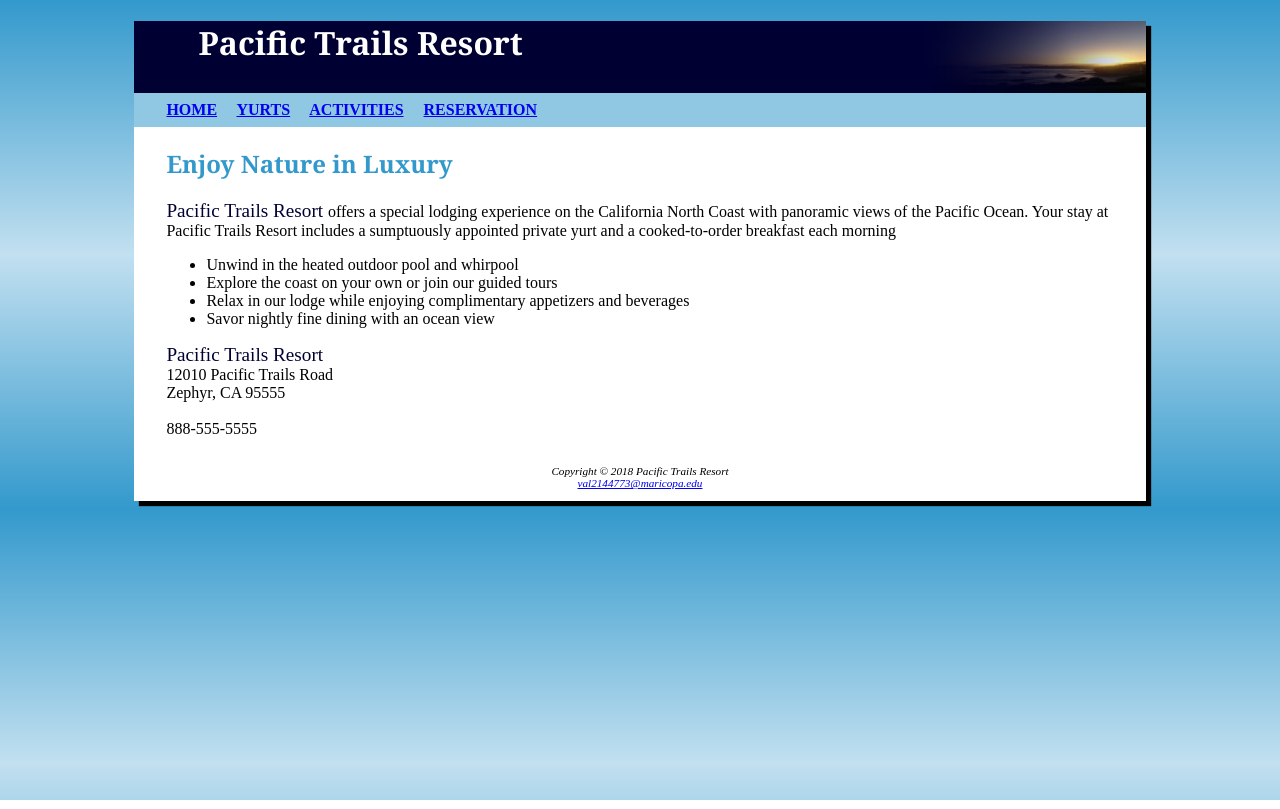
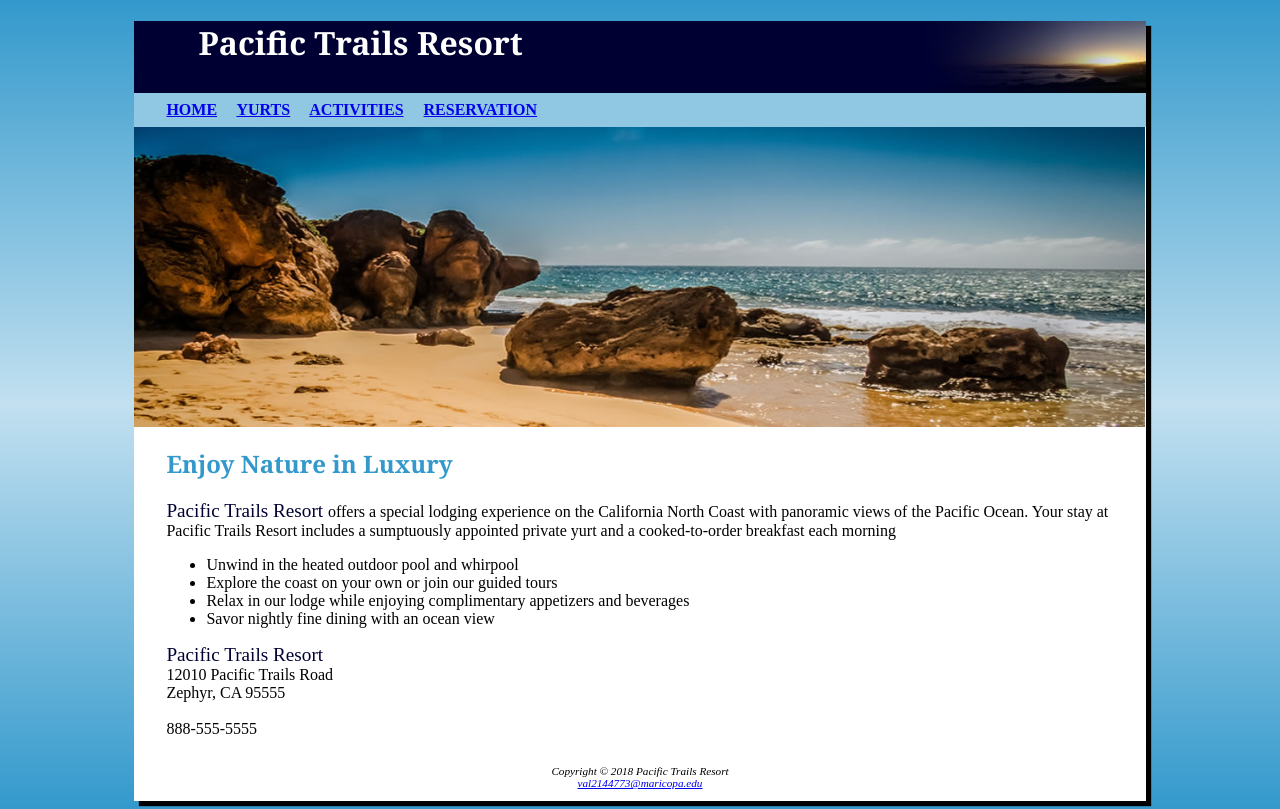
Before and after one commit to vchav/Pacific-Trails-Resort, a plain HTML site: page Index.html in a window 1280 px wide. Drawn offline with Linux system fonts and the light colour scheme.

Commit message:
Update Index.html

```diff
--- a/Index.html
+++ b/Index.html
@@ -19,8 +19,8 @@
         <a href="reservations.html">RESERVATION</a> &nbsp; &nbsp;
       </nav>
 
-       <div src=“trail.jpg”>
-              </div>
+      <div id= "homehero" src=“coast.jpg” alt=“The coast of the Pacific Resort” >
+      </div>
 
       <main>
       <h2> Enjoy Nature in Luxury</h2>
```
